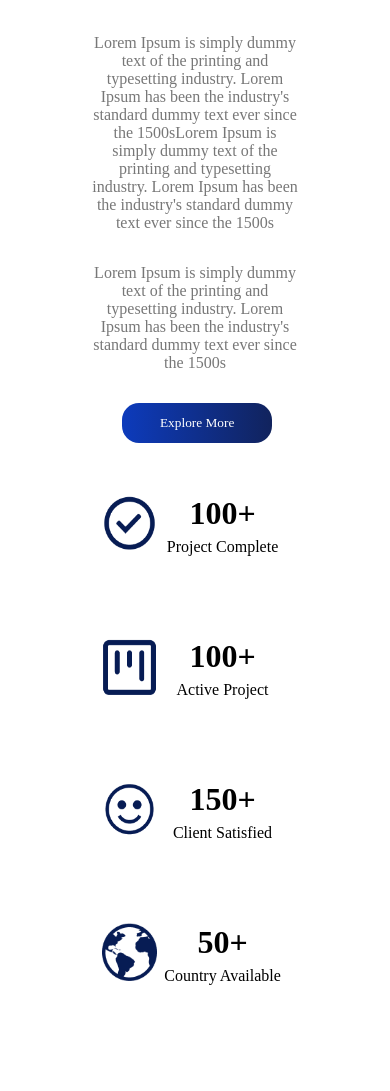
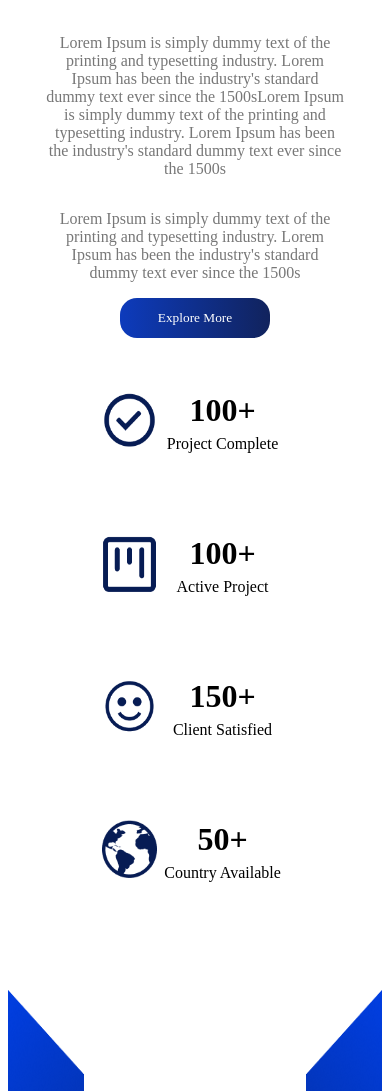
Before and after one commit to 30saharsh/SpeedoMass, a Next.js app: page /appdev in a window 390 px wide. Shown: the part 1822-2913 px from the top of the page. Built offline with nearby package versions, Linux system fonts and the light colour scheme.

Commit message:
AppDev Component Fixed After Deployment

```diff
--- a/components/AppDev.module.css
+++ b/components/AppDev.module.css
@@ -410,6 +410,11 @@ border-radius: 30px;
 
   @media (max-width:568px) {
 
+    .adthreeleft{
+        width: 80%;
+        /* background-color: red; */
+    }
+
 .page1left{
     text-align: center;
     /* background-color: red; */
@@ -467,7 +472,7 @@ border-radius: 30px;
 
 }
 .appdevem{
-    margin-left:30px;
+    margin:auto;
 }
 .adpage4{
     width: 100%;
```
